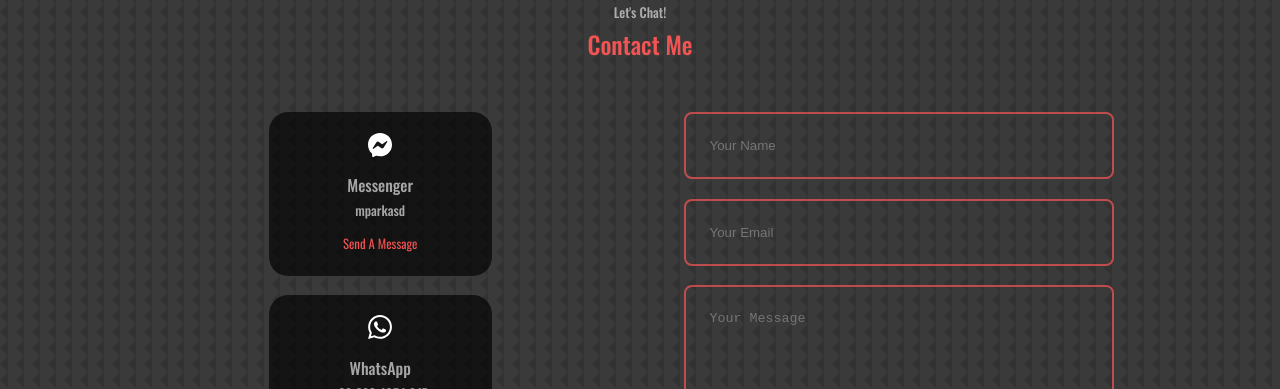
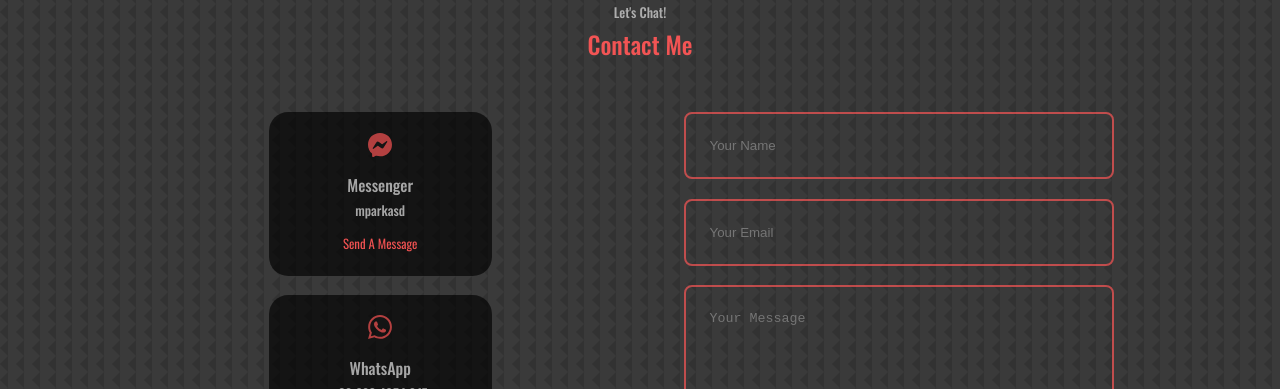
Before and after one commit to mparkasd/mparkasd.github.io, a React (Create React App) app: page / in a window 1280 px wide. Shown: the part 2860-3249 px from the top of the page. Built offline with nearby package versions, Linux system fonts and the light colour scheme.

Commit message:
contact.css typo

```diff
--- a/src/components/contact/contact.css
+++ b/src/components/contact/contact.css
@@ -28,6 +28,7 @@
 .contactCardIcon {
     font-size: 1.5rem;
     margin-bottom: 0.5rem;
+    color: var(--colorPrimaryVariant);
 }
 
 .contactCard a {
```
